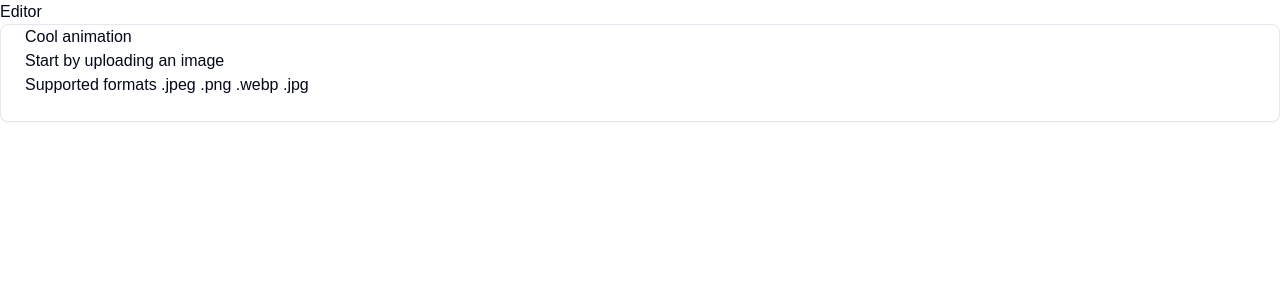
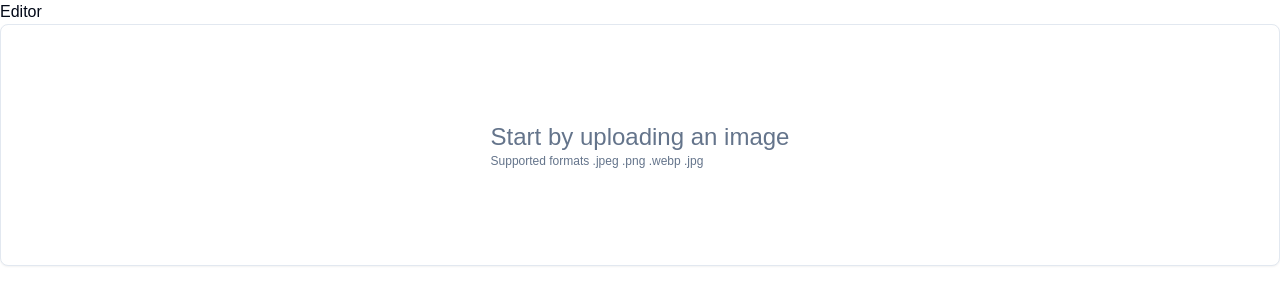
Before and after one commit to abdicodes/ai_editor, a Next.js app: page / in a window 1280 px wide. Shown: the top 304 px of the page. Built offline with nearby package versions, Linux system fonts and the light colour scheme.

Commit message:
styled the dragzone

```diff
--- a/components/upload/upload-image.tsx
+++ b/components/upload/upload-image.tsx
@@ -3,6 +3,7 @@
 import { uploadImage } from '@/server/upload-image'
 import { useDropzone } from 'react-dropzone'
 import { Card, CardContent } from '../ui/card'
+import { cn } from '@/lib/utils'
 
 export default function UploadImage() {
   const { getRootProps, getInputProps, isDragActive } = useDropzone({
@@ -23,22 +24,28 @@ export default function UploadImage() {
         //state management to create layers, set the active layer, set the image as the active layer
         const res = await uploadImage({ image: formData })
         console.log(res)
-        console.log(process.env.CLOUDINARY_NAME)
       }
     },
   })
   return (
-    <Card {...getRootProps()}>
-      <CardContent>
+    <Card
+      className={cn(
+        'hover:cursor-pointer hover:bg-secondary hover:border-rpimary transition-all ease-in-out',
+        `${isDragActive ? 'animate-pulse border-primary bg-secondary' : ''}`
+      )}
+      {...getRootProps()}
+    >
+      <CardContent className="flex flex-col h-full items-center justify-center px-2 py-24 text-xs">
         <input {...getInputProps()} type="text" />
         <div>
-          <h1>Cool animation</h1>
-          <p>
+          <p className="text-muted-foreground text-2xl">
             {isDragActive
               ? 'drop your image here!'
               : 'Start by uploading an image '}
           </p>
-          <p>Supported formats .jpeg .png .webp .jpg</p>
+          <p className="text-muted-foreground">
+            Supported formats .jpeg .png .webp .jpg
+          </p>
         </div>
       </CardContent>
     </Card>
```
